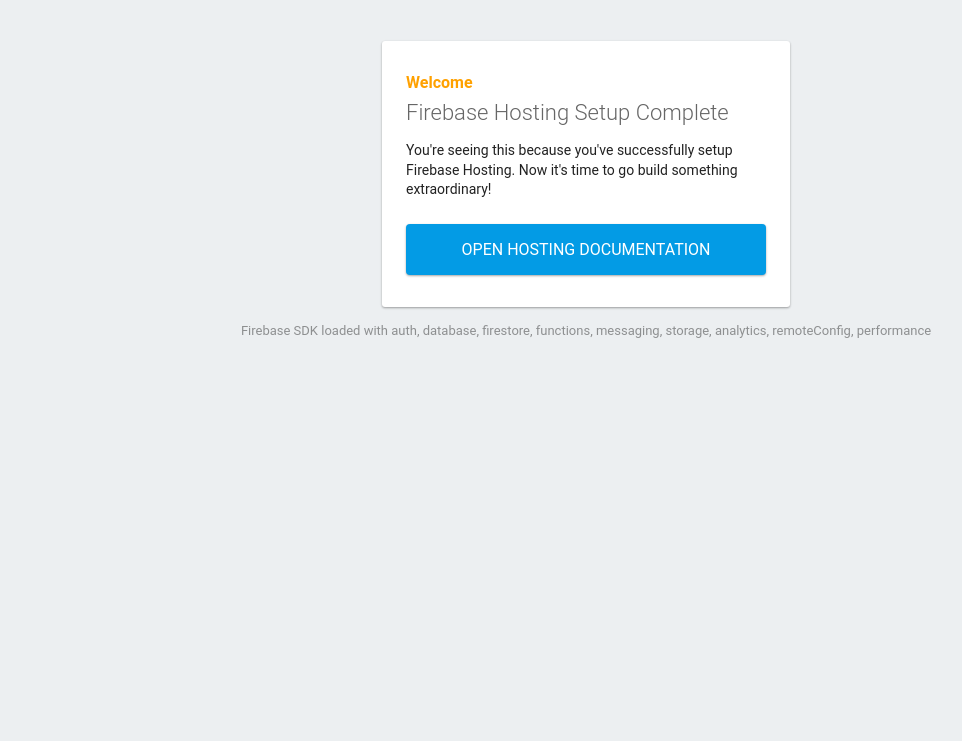
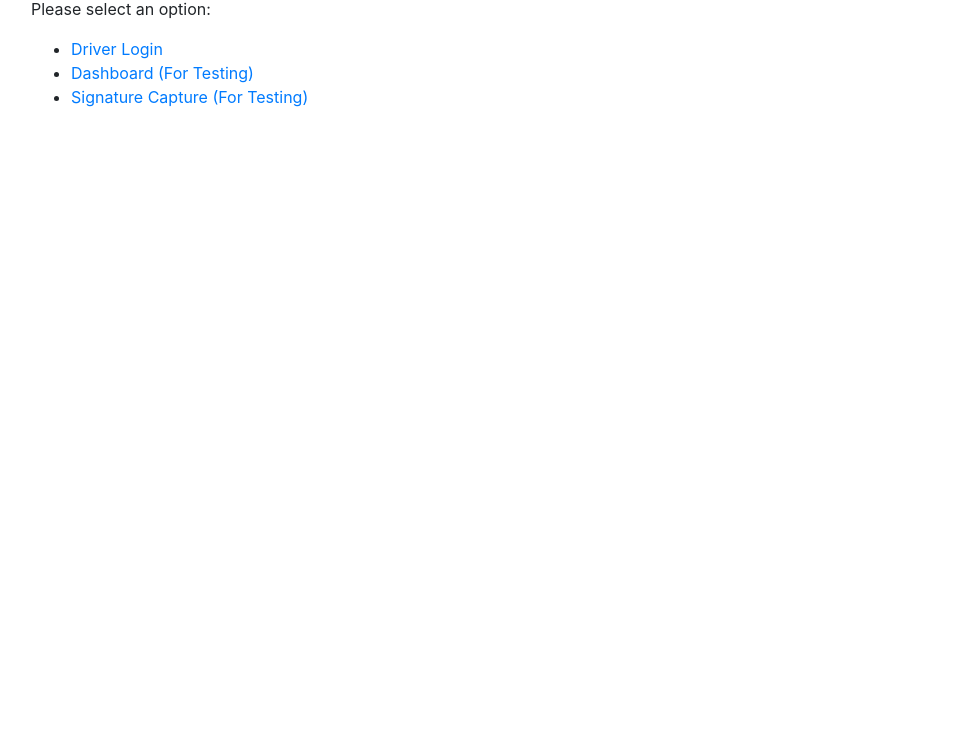
Before and after one commit to kmulcar/sfdelivery, a plain HTML site: page public/index.html in a window 1280 px wide. Shown: the part 59-800 px from the top of the page, without its empty margins (54-1016 px from the left). Drawn offline with nearby package versions, Linux system fonts and the light colour scheme; some packages are replaced by stand-ins of ours.

```diff
--- a/public/index.html
+++ b/public/index.html
@@ -1,89 +1,17 @@
 <!DOCTYPE html>
-<html>
-  <head>
-    <meta charset="utf-8">
-    <meta name="viewport" content="width=device-width, initial-scale=1">
-    <title>Welcome to Firebase Hosting</title>
-
-    <!-- update the version number as needed -->
-    <script defer src="/__/firebase/11.3.1/firebase-app-compat.js"></script>
-    <!-- include only the Firebase features as you need -->
-    <script defer src="/__/firebase/11.3.1/firebase-auth-compat.js"></script>
-    <script defer src="/__/firebase/11.3.1/firebase-database-compat.js"></script>
-    <script defer src="/__/firebase/11.3.1/firebase-firestore-compat.js"></script>
-    <script defer src="/__/firebase/11.3.1/firebase-functions-compat.js"></script>
-    <script defer src="/__/firebase/11.3.1/firebase-messaging-compat.js"></script>
-    <script defer src="/__/firebase/11.3.1/firebase-storage-compat.js"></script>
-    <script defer src="/__/firebase/11.3.1/firebase-analytics-compat.js"></script>
-    <script defer src="/__/firebase/11.3.1/firebase-remote-config-compat.js"></script>
-    <script defer src="/__/firebase/11.3.1/firebase-performance-compat.js"></script>
-    <!--
-      initialize the SDK after all desired features are loaded, set useEmulator to false
-      to avoid connecting the SDK to running emulators.
-    -->
-    <script defer src="/__/firebase/init.js?useEmulator=true"></script>
-
-    <style media="screen">
-      body { background: #ECEFF1; color: rgba(0,0,0,0.87); font-family: Roboto, Helvetica, Arial, sans-serif; margin: 0; padding: 0; }
-      #message { background: white; max-width: 360px; margin: 100px auto 16px; padding: 32px 24px; border-radius: 3px; }
-      #message h2 { color: #ffa100; font-weight: bold; font-size: 16px; margin: 0 0 8px; }
-      #message h1 { font-size: 22px; font-weight: 300; color: rgba(0,0,0,0.6); margin: 0 0 16px;}
-      #message p { line-height: 140%; margin: 16px 0 24px; font-size: 14px; }
-      #message a { display: block; text-align: center; background: #039be5; text-transform: uppercase; text-decoration: none; color: white; padding: 16px; border-radius: 4px; }
-      #message, #message a { box-shadow: 0 1px 3px rgba(0,0,0,0.12), 0 1px 2px rgba(0,0,0,0.24); }
-      #load { color: rgba(0,0,0,0.4); text-align: center; font-size: 13px; }
-      @media (max-width: 600px) {
-        body, #message { margin-top: 0; background: white; box-shadow: none; }
-        body { border-top: 16px solid #ffa100; }
-      }
-    </style>
-  </head>
-  <body>
-    <div id="message">
-      <h2>Welcome</h2>
-      <h1>Firebase Hosting Setup Complete</h1>
-      <p>You're seeing this because you've successfully setup Firebase Hosting. Now it's time to go build something extraordinary!</p>
-      <a target="_blank" href="https://firebase.google.com/docs/hosting/">Open Hosting Documentation</a>
-    </div>
-    <p id="load">Firebase SDK Loading&hellip;</p>
-
-    <script>
-      document.addEventListener('DOMContentLoaded', function() {
-        const loadEl = document.querySelector('#load');
-        // // 🔥🔥🔥🔥🔥🔥🔥🔥🔥🔥🔥🔥🔥🔥🔥🔥🔥🔥🔥🔥🔥🔥🔥🔥🔥🔥🔥🔥🔥🔥🔥
-        // // The Firebase SDK is initialized and available here!
-        //
-        // firebase.auth().onAuthStateChanged(user => { });
-        // firebase.database().ref('/path/to/ref').on('value', snapshot => { });
-        // firebase.firestore().doc('/foo/bar').get().then(() => { });
-        // firebase.functions().httpsCallable('yourFunction')().then(() => { });
-        // firebase.messaging().requestPermission().then(() => { });
-        // firebase.storage().ref('/path/to/ref').getDownloadURL().then(() => { });
-        // firebase.analytics(); // call to activate
-        // firebase.analytics().logEvent('tutorial_completed');
-        // firebase.performance(); // call to activate
-        //
-        // // 🔥🔥🔥🔥🔥🔥🔥🔥🔥🔥🔥🔥🔥🔥🔥🔥🔥🔥🔥🔥🔥🔥🔥🔥🔥🔥🔥🔥🔥🔥🔥
-
-        try {
-          let app = firebase.app();
-          let features = [
-            'auth',
-            'database',
-            'firestore',
-            'functions',
-            'messaging',
-            'storage',
-            'analytics',
-            'remoteConfig',
-            'performance',
-          ].filter(feature => typeof app[feature] === 'function');
-          loadEl.textContent = `Firebase SDK loaded with ${features.join(', ')}`;
-        } catch (e) {
-          console.error(e);
-          loadEl.textContent = 'Error loading the Firebase SDK, check the console.';
-        }
-      });
-    </script>
-  </body>
+<html lang="en">
+<head>
+  <meta charset="UTF-8">
+  <title>Welcome to Delivery Tracking</title>
+  <link rel="stylesheet" href="https://stackpath.bootstrapcdn.com/bootstrap/4.5.2/css/bootstrap.min.css">
+</head>
+<body class="container">
+  <h1>Welcome to Delivery Tracking</h1>
+  <p>Please select an option:</p>
+  <ul>
+    <li><a href="login.html">Driver Login</a></li>
+    <li><a href="dashboard.html">Dashboard (For Testing)</a></li>
+    <li><a href="signature.html">Signature Capture (For Testing)</a></li>
+  </ul>
+</body>
 </html>
```
